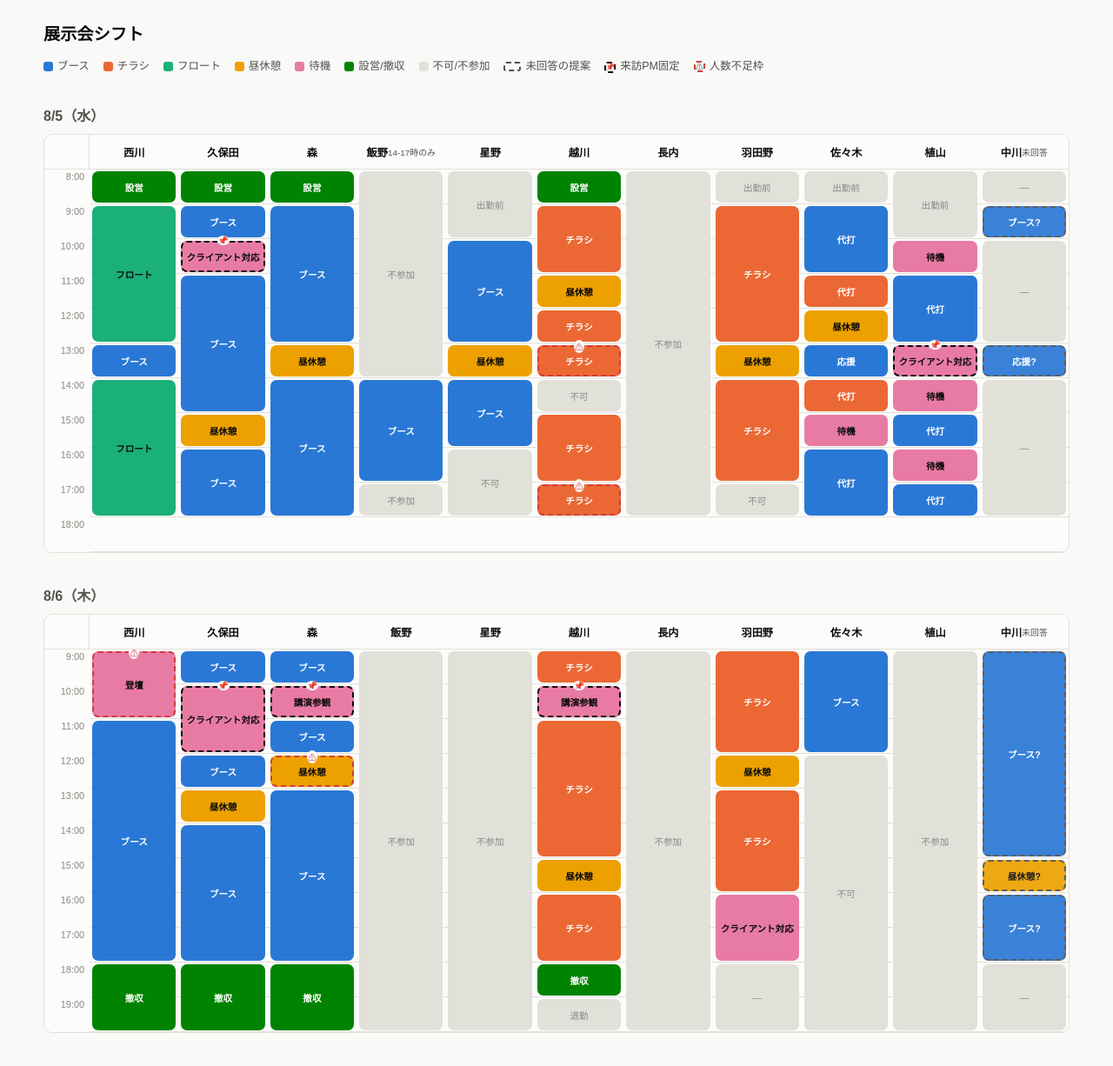
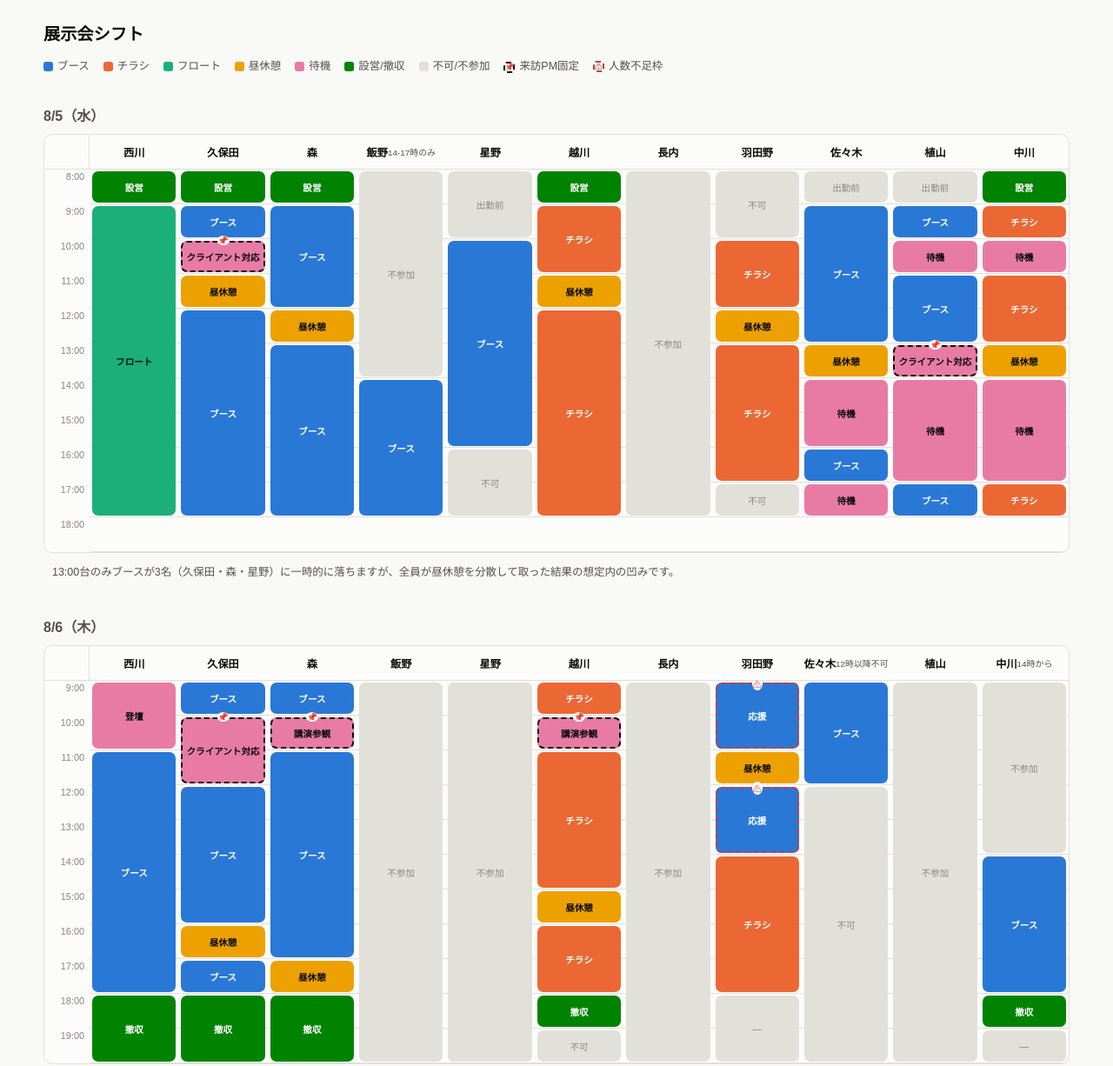
Before and after one commit to Saizeriyamaster/exhibition-shift-schedule, a plain HTML site: page index.html in a window 1280 px wide. Shown: the top 1226 px of the page at 87% size. Drawn offline with Linux system fonts and the light colour scheme.

Commit message:
Rebuild shift schedule from finalized availability data

```diff
--- a/index.html
+++ b/index.html
@@ -78,7 +78,6 @@
     <span><span class="dot" style="background:var(--c-standby);"></span>待機</span>
     <span><span class="dot" style="background:var(--c-setup);"></span>設営/撤収</span>
     <span><span class="dot" style="background:var(--c-off);"></span>不可/不参加</span>
-    <span><span class="dashedbox"></span>未回答の提案</span>
     <span><span class="pin">📌</span>来訪PM固定</span>
     <span><span class="warnpin">⚠</span>人数不足枠</span>
   </div>
@@ -109,7 +108,7 @@
     <div class="head" style="grid-column:9;">羽田野</div>
     <div class="head" style="grid-column:10;">佐々木</div>
     <div class="head" style="grid-column:11;">植山</div>
-    <div class="head" style="grid-column:12;">中川<small>未回答</small></div>
+    <div class="head" style="grid-column:12;">中川</div>
 
     <div class="timelabel" style="grid-row:2/3;">8:00</div>
     <div class="timelabel" style="grid-row:3/4;">9:00</div>
@@ -125,87 +124,78 @@
 
     <!-- 西川 col2 -->
     <div class="ev setup" style="grid-column:2; grid-row:2/3;" title="設営">設営</div>
-    <div class="ev float" style="grid-column:2; grid-row:3/7;" title="フロート営業">フロート</div>
-    <div class="ev booth" style="grid-column:2; grid-row:7/8;" title="ブース対応（久保田・佐々木・中川と一緒に4名確保）">ブース</div>
-    <div class="ev float" style="grid-column:2; grid-row:8/12;" title="フロート営業">フロート</div>
+    <div class="ev float" style="grid-column:2; grid-row:3/12;" title="フロート営業">フロート</div>
 
     <!-- 久保田 col3 -->
     <div class="ev setup" style="grid-column:3; grid-row:2/3;" title="設営">設営</div>
     <div class="ev booth" style="grid-column:3; grid-row:3/4;" title="ブース対応">ブース</div>
     <div class="ev standby" style="grid-column:3; grid-row:4/5;" title="📌NTTData 羽原様（担当PM：久保田）">クライアント対応</div>
     <div class="lockmark" style="grid-column:3; grid-row:4/5;" title="📌NTTData 羽原様 来訪"></div>
-    <div class="ev booth" style="grid-column:3; grid-row:5/9;" title="ブース対応">ブース</div>
-    <div class="ev lunch" style="grid-column:3; grid-row:9/10;" title="昼休憩">昼休憩</div>
-    <div class="ev booth" style="grid-column:3; grid-row:10/12;" title="ブース対応">ブース</div>
+    <div class="ev lunch" style="grid-column:3; grid-row:5/6;" title="昼休憩">昼休憩</div>
+    <div class="ev booth" style="grid-column:3; grid-row:6/12;" title="ブース対応">ブース</div>
 
     <!-- 森 col4 -->
     <div class="ev setup" style="grid-column:4; grid-row:2/3;" title="設営">設営</div>
-    <div class="ev booth" style="grid-column:4; grid-row:3/7;" title="ブース対応">ブース</div>
-    <div class="ev lunch" style="grid-column:4; grid-row:7/8;" title="昼休憩">昼休憩</div>
-    <div class="ev booth" style="grid-column:4; grid-row:8/12;" title="ブース対応">ブース</div>
+    <div class="ev booth" style="grid-column:4; grid-row:3/6;" title="ブース対応">ブース</div>
+    <div class="ev lunch" style="grid-column:4; grid-row:6/7;" title="昼休憩">昼休憩</div>
+    <div class="ev booth" style="grid-column:4; grid-row:7/12;" title="ブース対応">ブース</div>
 
-    <!-- 飯野 col5: 実際の回答＝水曜14-17時のみ -->
+    <!-- 飯野 col5: 14-17時のみ参加 -->
     <div class="ev off" style="grid-column:5; grid-row:2/8;" title="不参加">不参加</div>
-    <div class="ev booth" style="grid-column:5; grid-row:8/11;" title="ブース対応（14-17時のみ参加）">ブース</div>
-    <div class="ev off" style="grid-column:5; grid-row:11/12;" title="不参加">不参加</div>
+    <div class="ev booth" style="grid-column:5; grid-row:8/12;" title="ブース対応（14-17時のみ参加）">ブース</div>
 
     <!-- 星野 col6 -->
     <div class="ev off" style="grid-column:6; grid-row:2/4;" title="出勤前">出勤前</div>
-    <div class="ev booth" style="grid-column:6; grid-row:4/7;" title="ブース対応">ブース</div>
-    <div class="ev lunch" style="grid-column:6; grid-row:7/8;" title="昼休憩">昼休憩</div>
-    <div class="ev booth" style="grid-column:6; grid-row:8/10;" title="ブース対応">ブース</div>
+    <div class="ev booth" style="grid-column:6; grid-row:4/10;" title="ブース対応">ブース</div>
     <div class="ev off" style="grid-column:6; grid-row:10/12;" title="不可">不可</div>
 
     <!-- 越川 col7 -->
     <div class="ev setup" style="grid-column:7; grid-row:2/3;" title="設営">設営</div>
     <div class="ev flyer" style="grid-column:7; grid-row:3/5;" title="チラシ配り">チラシ</div>
     <div class="ev lunch" style="grid-column:7; grid-row:5/6;" title="昼休憩">昼休憩</div>
-    <div class="ev flyer" style="grid-column:7; grid-row:6/7;" title="チラシ配り">チラシ</div>
-    <div class="ev flyer" style="grid-column:7; grid-row:7/8;" title="チラシ配り（この時間は1人）">チラシ</div>
-    <div class="gapmark" style="grid-column:7; grid-row:7/8;" title="13時台はチラシが1人薄い枠"></div>
-    <div class="ev off" style="grid-column:7; grid-row:8/9;" title="不可">不可</div>
-    <div class="ev flyer" style="grid-column:7; grid-row:9/11;" title="チラシ配り">チラシ</div>
-    <div class="ev flyer" style="grid-column:7; grid-row:11/12;" title="チラシ配り（この時間は1人）">チラシ</div>
-    <div class="gapmark" style="grid-column:7; grid-row:11/12;" title="17時台はチラシが1人薄い枠"></div>
+    <div class="ev flyer" style="grid-column:7; grid-row:6/12;" title="チラシ配り">チラシ</div>
 
     <!-- 長内 col8: 全部不参加 -->
     <div class="ev off" style="grid-column:8; grid-row:2/12;" title="不参加">不参加</div>
 
     <!-- 羽田野 col9 -->
-    <div class="ev off" style="grid-column:9; grid-row:2/3;" title="出勤前">出勤前</div>
-    <div class="ev flyer" style="grid-column:9; grid-row:3/7;" title="チラシ配り">チラシ</div>
-    <div class="ev lunch" style="grid-column:9; grid-row:7/8;" title="昼休憩">昼休憩</div>
-    <div class="ev flyer" style="grid-column:9; grid-row:8/11;" title="チラシ配り">チラシ</div>
+    <div class="ev off" style="grid-column:9; grid-row:2/4;" title="不可">不可</div>
+    <div class="ev flyer" style="grid-column:9; grid-row:4/6;" title="チラシ配り">チラシ</div>
+    <div class="ev lunch" style="grid-column:9; grid-row:6/7;" title="昼休憩">昼休憩</div>
+    <div class="ev flyer" style="grid-column:9; grid-row:7/11;" title="チラシ配り">チラシ</div>
     <div class="ev off" style="grid-column:9; grid-row:11/12;" title="不可">不可</div>
 
     <!-- 佐々木 col10: 8/5フル参加 -->
     <div class="ev off" style="grid-column:10; grid-row:2/3;" title="出勤前">出勤前</div>
-    <div class="ev booth" style="grid-column:10; grid-row:3/5;" title="ブース代打（星野の穴埋め）">代打</div>
-    <div class="ev flyer" style="grid-column:10; grid-row:5/6;" title="チラシ代打（越川の昼休憩を穴埋め）">代打</div>
-    <div class="ev lunch" style="grid-column:10; grid-row:6/7;" title="昼休憩">昼休憩</div>
-    <div class="ev booth" style="grid-column:10; grid-row:7/8;" title="ブース応援（この時間帯は特に手薄）">応援</div>
-    <div class="ev flyer" style="grid-column:10; grid-row:8/9;" title="チラシ代打（越川の穴埋め）">代打</div>
-    <div class="ev standby" style="grid-column:10; grid-row:9/10;" title="待機">待機</div>
-    <div class="ev booth" style="grid-column:10; grid-row:10/12;" title="ブース代打">代打</div>
+    <div class="ev booth" style="grid-column:10; grid-row:3/7;" title="ブース対応">ブース</div>
+    <div class="ev lunch" style="grid-column:10; grid-row:7/8;" title="昼休憩">昼休憩</div>
+    <div class="ev standby" style="grid-column:10; grid-row:8/10;" title="待機">待機</div>
+    <div class="ev booth" style="grid-column:10; grid-row:10/11;" title="ブース対応">ブース</div>
+    <div class="ev standby" style="grid-column:10; grid-row:11/12;" title="待機">待機</div>
 
     <!-- 植山 col11 -->
-    <div class="ev off" style="grid-column:11; grid-row:2/4;" title="出勤前">出勤前</div>
+    <div class="ev off" style="grid-column:11; grid-row:2/3;" title="出勤前">出勤前</div>
+    <div class="ev booth" style="grid-column:11; grid-row:3/4;" title="ブース対応">ブース</div>
     <div class="ev standby" style="grid-column:11; grid-row:4/5;" title="待機">待機</div>
-    <div class="ev booth" style="grid-column:11; grid-row:5/7;" title="ブース代打">代打</div>
+    <div class="ev booth" style="grid-column:11; grid-row:5/7;" title="ブース対応">ブース</div>
     <div class="ev standby" style="grid-column:11; grid-row:7/8;" title="📌Fulmark 小板橋様（担当PM：植山）">クライアント対応</div>
     <div class="lockmark" style="grid-column:11; grid-row:7/8;" title="📌Fulmark 小板橋様 来訪"></div>
-    <div class="ev standby" style="grid-column:11; grid-row:8/9;" title="待機">待機</div>
-    <div class="ev booth" style="grid-column:11; grid-row:9/10;" title="ブース代打">代打</div>
-    <div class="ev standby" style="grid-column:11; grid-row:10/11;" title="待機">待機</div>
-    <div class="ev booth" style="grid-column:11; grid-row:11/12;" title="ブース代打">代打</div>
+    <div class="ev standby" style="grid-column:11; grid-row:8/11;" title="待機">待機</div>
+    <div class="ev booth" style="grid-column:11; grid-row:11/12;" title="ブース対応">ブース</div>
 
-    <!-- 中川 col12 proposed -->
-    <div class="ev off" style="grid-column:12; grid-row:2/3;" title="未回答">―</div>
-    <div class="ev booth proposed" style="grid-column:12; grid-row:3/4;" title="【提案】ブース対応">ブース?</div>
-    <div class="ev off" style="grid-column:12; grid-row:4/7;" title="未回答">―</div>
-    <div class="ev booth proposed" style="grid-column:12; grid-row:7/8;" title="【提案】ブース応援">応援?</div>
-    <div class="ev off" style="grid-column:12; grid-row:8/12;" title="未回答">―</div>
+    <!-- 中川 col12 -->
+    <div class="ev setup" style="grid-column:12; grid-row:2/3;" title="設営">設営</div>
+    <div class="ev flyer" style="grid-column:12; grid-row:3/4;" title="チラシ配り">チラシ</div>
+    <div class="ev standby" style="grid-column:12; grid-row:4/5;" title="待機">待機</div>
+    <div class="ev flyer" style="grid-column:12; grid-row:5/7;" title="チラシ配り">チラシ</div>
+    <div class="ev lunch" style="grid-column:12; grid-row:7/8;" title="昼休憩">昼休憩</div>
+    <div class="ev standby" style="grid-column:12; grid-row:8/11;" title="待機">待機</div>
+    <div class="ev flyer" style="grid-column:12; grid-row:11/12;" title="チラシ配り">チラシ</div>
   </div>
+  </div>
+
+  <div class="scroller" style="margin-top:6px; padding:6px 10px; font-size:0.78rem; color:var(--muted); border:none; background:transparent;">
+    13:00台のみブースが3名（久保田・森・星野）に一時的に落ちますが、全員が昼休憩を分散して取った結果の想定内の凹みです。
   </div>
 
   <h2>8/6（木）</h2>
@@ -232,9 +222,9 @@
     <div class="head" style="grid-column:7;">越川</div>
     <div class="head" style="grid-column:8;">長内</div>
     <div class="head" style="grid-column:9;">羽田野</div>
-    <div class="head" style="grid-column:10;">佐々木</div>
+    <div class="head" style="grid-column:10;">佐々木<small>12時以降不可</small></div>
     <div class="head" style="grid-column:11;">植山</div>
-    <div class="head" style="grid-column:12;">中川<small>未回答</small></div>
+    <div class="head" style="grid-column:12;">中川<small>14時から</small></div>
 
     <div class="timelabel" style="grid-row:2/3;">9:00</div>
     <div class="timelabel" style="grid-row:3/4;">10:00</div>
@@ -250,27 +240,24 @@
 
     <!-- 西川 col2 -->
     <div class="ev standby" style="grid-column:2; grid-row:2/4;" title="登壇">登壇</div>
-    <div class="gapmark" style="grid-column:2; grid-row:2/4;" title="9-10時台はブースが1名薄い枠（西川が登壇のため）"></div>
-    <div class="ev booth" style="grid-column:2; grid-row:4/11;" title="ブース対応（ブース5人目。良い商談があれば横入りOK）">ブース</div>
+    <div class="ev booth" style="grid-column:2; grid-row:4/11;" title="ブース対応（人数が薄いため終日サポート。商談があれば横入りOK）">ブース</div>
     <div class="ev setup" style="grid-column:2; grid-row:11/13;" title="撤収作業">撤収</div>
 
     <!-- 久保田 col3 -->
     <div class="ev booth" style="grid-column:3; grid-row:2/3;" title="ブース対応">ブース</div>
     <div class="ev standby" style="grid-column:3; grid-row:3/5;" title="📌Jectone 木下様（担当PM：久保田）">クライアント対応</div>
     <div class="lockmark" style="grid-column:3; grid-row:3/5;" title="📌Jectone 木下様 来訪"></div>
-    <div class="ev booth" style="grid-column:3; grid-row:5/6;" title="ブース対応">ブース</div>
-    <div class="ev lunch" style="grid-column:3; grid-row:6/7;" title="昼休憩">昼休憩</div>
-    <div class="ev booth" style="grid-column:3; grid-row:7/11;" title="ブース対応">ブース</div>
+    <div class="ev booth" style="grid-column:3; grid-row:5/9;" title="ブース対応">ブース</div>
+    <div class="ev lunch" style="grid-column:3; grid-row:9/10;" title="昼休憩">昼休憩</div>
+    <div class="ev booth" style="grid-column:3; grid-row:10/11;" title="ブース対応">ブース</div>
     <div class="ev setup" style="grid-column:3; grid-row:11/13;" title="撤収作業">撤収</div>
 
     <!-- 森 col4 -->
     <div class="ev booth" style="grid-column:4; grid-row:2/3;" title="ブース対応">ブース</div>
-    <div class="ev standby" style="grid-column:4; grid-row:3/4;" title="📌既存クライアント来訪（担当：森・越川、講演も参加）">講演参観</div>
-    <div class="lockmark" style="grid-column:4; grid-row:3/4;" title="📌既存クライアント来訪"></div>
-    <div class="ev booth" style="grid-column:4; grid-row:4/5;" title="ブース対応">ブース</div>
-    <div class="ev lunch" style="grid-column:4; grid-row:5/6;" title="昼休憩（この時間は佐々木も不可のため特に手薄）">昼休憩</div>
-    <div class="gapmark" style="grid-column:4; grid-row:5/6;" title="12時台は森が昼休憩・佐々木も不可でブースが特に薄い枠"></div>
-    <div class="ev booth" style="grid-column:4; grid-row:6/11;" title="ブース対応">ブース</div>
+    <div class="ev standby" style="grid-column:4; grid-row:3/4;" title="📌既存クライアント来訪（担当：森・越川、講演も参加。西川が登壇）">講演参観</div>
+    <div class="lockmark" style="grid-column:4; grid-row:3/4;" title="📌既存クライアント来訪（西川の登壇に参加）"></div>
+    <div class="ev booth" style="grid-column:4; grid-row:4/10;" title="ブース対応">ブース</div>
+    <div class="ev lunch" style="grid-column:4; grid-row:10/11;" title="昼休憩">昼休憩</div>
     <div class="ev setup" style="grid-column:4; grid-row:11/13;" title="撤収作業">撤収</div>
 
     <!-- 飯野 col5: 木曜は不参加 -->
@@ -281,37 +268,43 @@
 
     <!-- 越川 col7 -->
     <div class="ev flyer" style="grid-column:7; grid-row:2/3;" title="チラシ配り">チラシ</div>
-    <div class="ev standby" style="grid-column:7; grid-row:3/4;" title="📌既存クライアント来訪対応（講演も参加）">講演参観</div>
+    <div class="ev standby" style="grid-column:7; grid-row:3/4;" title="📌既存クライアント来訪対応（講演も参加。西川が登壇）">講演参観</div>
     <div class="lockmark" style="grid-column:7; grid-row:3/4;" title="📌既存クライアント来訪"></div>
     <div class="ev flyer" style="grid-column:7; grid-row:4/8;" title="チラシ配り">チラシ</div>
     <div class="ev lunch" style="grid-column:7; grid-row:8/9;" title="昼休憩">昼休憩</div>
     <div class="ev flyer" style="grid-column:7; grid-row:9/11;" title="チラシ配り">チラシ</div>
     <div class="ev setup" style="grid-column:7; grid-row:11/12;" title="撤収作業">撤収</div>
-    <div class="ev off" style="grid-column:7; grid-row:12/13;" title="退勤">退勤</div>
+    <div class="ev off" style="grid-column:7; grid-row:12/13;" title="不可">不可</div>
 
     <!-- 長内 col8: 全部不参加 -->
     <div class="ev off" style="grid-column:8; grid-row:2/13;" title="不参加">不参加</div>
 
     <!-- 羽田野 col9 -->
-    <div class="ev flyer" style="grid-column:9; grid-row:2/5;" title="チラシ配り">チラシ</div>
-    <div class="ev lunch" style="grid-column:9; grid-row:5/6;" title="昼休憩">昼休憩</div>
-    <div class="ev flyer" style="grid-column:9; grid-row:6/9;" title="チラシ配り">チラシ</div>
-    <div class="ev standby" style="grid-column:9; grid-row:9/11;" title="クライアント対応">クライアント対応</div>
+    <div class="ev booth" style="grid-column:9; grid-row:2/4;" title="ブース応援（この時間帯は特に手薄）">応援</div>
+    <div class="gapmark" style="grid-column:9; grid-row:2/4;" title="9-10時台は西川の登壇でブースが薄いため羽田野が応援"></div>
+    <div class="ev lunch" style="grid-column:9; grid-row:4/5;" title="昼休憩">昼休憩</div>
+    <div class="ev booth" style="grid-column:9; grid-row:5/7;" title="ブース応援（佐々木・中川が抜ける時間帯）">応援</div>
+    <div class="gapmark" style="grid-column:9; grid-row:5/7;" title="12-13時台は佐々木退勤・中川出勤前でブースが薄いため羽田野が応援"></div>
+    <div class="ev flyer" style="grid-column:9; grid-row:7/11;" title="チラシ配り">チラシ</div>
     <div class="ev off" style="grid-column:9; grid-row:11/13;" title="想定なし">―</div>
 
-    <!-- 佐々木 col10 -->
-    <div class="ev booth" style="grid-column:10; grid-row:2/5;" title="ブース対応">ブース</div>
+    <!-- 佐々木 col10: 9-11時のみ -->
+    <div class="ev booth" style="grid-column:10; grid-row:2/5;" title="ブース対応（9-11時のみ）">ブース</div>
     <div class="ev off" style="grid-column:10; grid-row:5/13;" title="12時以降は不可">不可</div>
 
-    <!-- 植山 col11 -->
+    <!-- 植山 col11: 終日不参加 -->
     <div class="ev off" style="grid-column:11; grid-row:2/13;" title="終日不参加">不参加</div>
 
-    <!-- 中川 col12 proposed -->
-    <div class="ev booth proposed" style="grid-column:12; grid-row:2/8;" title="【提案】ブース対応">ブース?</div>
-    <div class="ev lunch proposed" style="grid-column:12; grid-row:8/9;" title="【提案】昼休憩">昼休憩?</div>
-    <div class="ev booth proposed" style="grid-column:12; grid-row:9/11;" title="【提案】ブース対応">ブース?</div>
-    <div class="ev off" style="grid-column:12; grid-row:11/13;" title="想定なし">―</div>
+    <!-- 中川 col12: 14時から -->
+    <div class="ev off" style="grid-column:12; grid-row:2/7;" title="14時から参加のため不参加">不参加</div>
+    <div class="ev booth" style="grid-column:12; grid-row:7/11;" title="ブース対応（14時から参加）">ブース</div>
+    <div class="ev setup" style="grid-column:12; grid-row:11/12;" title="撤収作業">撤収</div>
+    <div class="ev off" style="grid-column:12; grid-row:12/13;" title="想定なし">―</div>
   </div>
+  </div>
+
+  <div class="scroller" style="margin-top:6px; padding:6px 10px; font-size:0.78rem; color:var(--muted); border:none; background:transparent;">
+    16:00・17:00台は久保田・森がそれぞれ昼休憩に入るため、ブースが一時的に3名になります。この日はブース専任が久保田・森の2名しかいないため、羽田野の応援や西川の終日ブース対応でも埋めきれない構造的な薄さです。人数を増やすなら岡田さん（この日ほぼ終日チェックあり）に声をかけるのも一案かもしれません。
   </div>
 
 </div>
```
